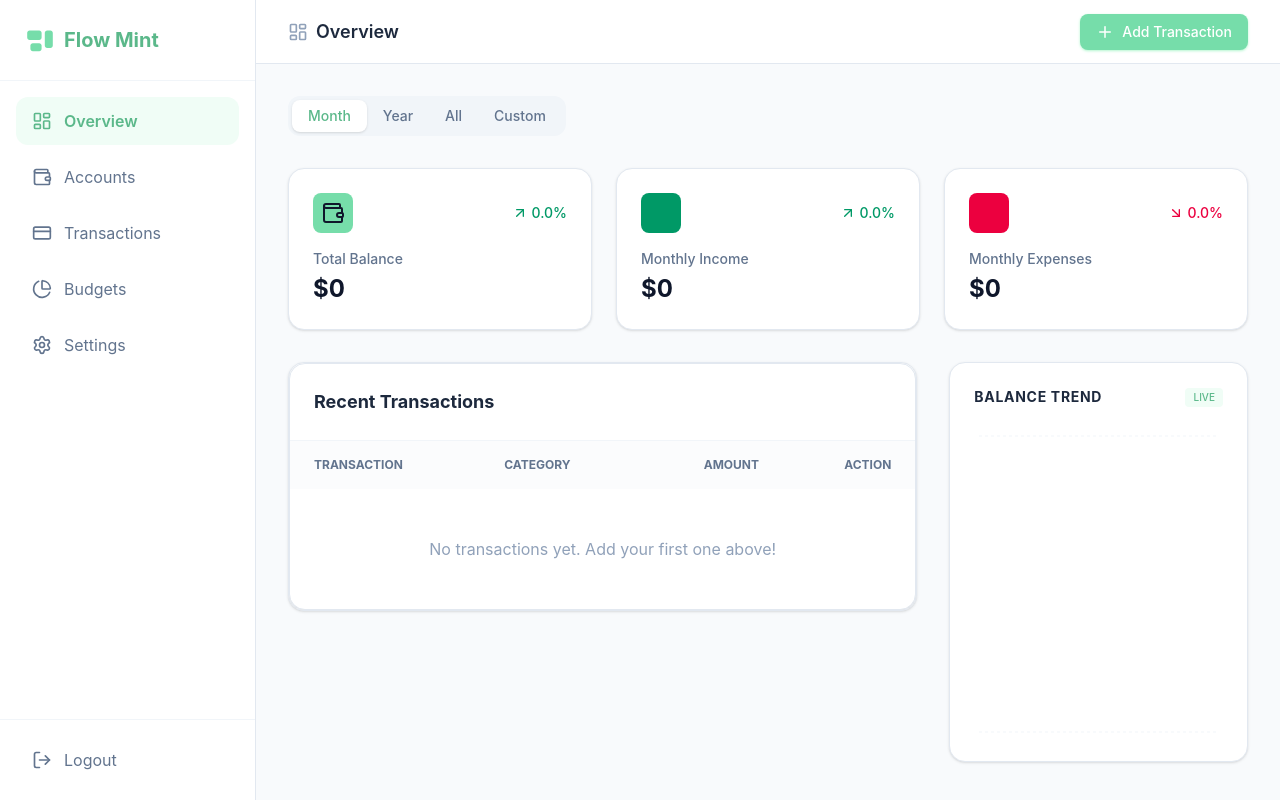
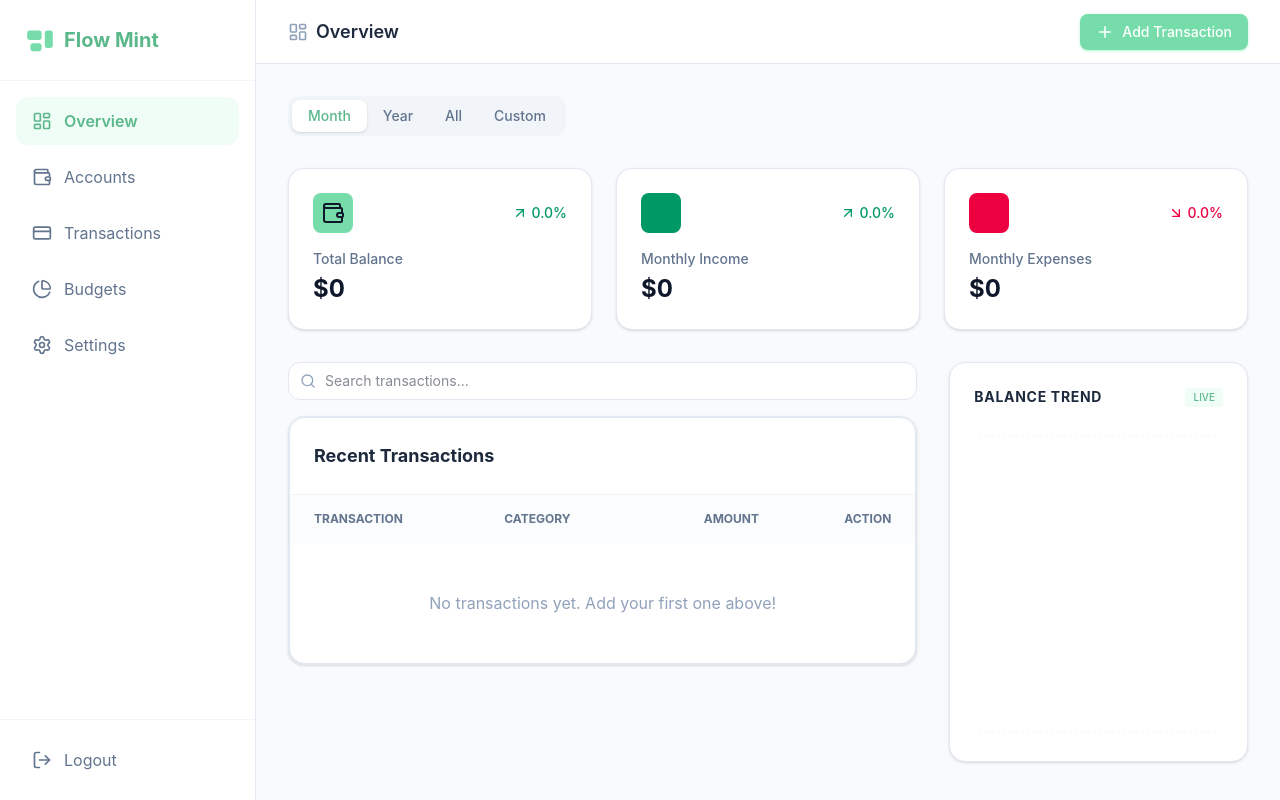
Before and after one commit to Palpatine0/FlowMint, a React (Vite) app in the folder web/: page / in a window 1280 px wide. Built offline with nearby package versions, Linux system fonts and the light colour scheme.

Commit message:
feat(transactions): add search by description

```diff
--- a/web/src/pages/Dashboard.tsx
+++ b/web/src/pages/Dashboard.tsx
@@ -1,4 +1,4 @@
-import { Wallet, TrendingUp, TrendingDown } from "lucide-react";
+import { Wallet, TrendingUp, TrendingDown, Search } from "lucide-react";
 import { StatCard } from "../components/ui/StatCard";
 import { TransactionList } from "../components/ui/TransactionList";
 import type { Transaction, DashboardStats } from "../types";
@@ -17,10 +17,13 @@ export function Dashboard({
   onDeleteTransaction,
 }: DashboardProps) {
   const [displayLimit, setDisplayLimit] = useState(5);
+  const [search, setSearch] = useState("");
 
-  const sortedTransactions = [...transactions].sort(
-    (a, b) => new Date(b.date).getTime() - new Date(a.date).getTime(),
-  );
+  const sortedTransactions = [...transactions]
+    .sort((a, b) => new Date(b.date).getTime() - new Date(a.date).getTime())
+    .filter((tx) =>
+      tx.description.toLowerCase().includes(search.toLowerCase()),
+    );
 
   const visibleTransactions = sortedTransactions.slice(0, displayLimit);
   const hasMore = displayLimit < sortedTransactions.length;
@@ -56,6 +59,20 @@ export function Dashboard({
 
       <div className="grid grid-cols-1 lg:grid-cols-3 gap-8 items-start">
         <div className="lg:col-span-2 space-y-4">
+          <div className="relative">
+            <Search
+              size={16}
+              className="absolute left-3 top-1/2 -translate-y-1/2 text-slate-400"
+            />
+            <input
+              type="text"
+              value={search}
+              onChange={(e) => { setSearch(e.target.value); setDisplayLimit(5); }}
+              placeholder="Search transactions..."
+              className="w-full pl-9 pr-4 py-2 border border-slate-200 rounded-xl text-sm outline-none focus:ring-2 focus:ring-primary-400 bg-white"
+            />
+          </div>
+
           <div className="bg-white rounded-2xl border border-slate-200 shadow-sm overflow-hidden">
             <TransactionList
               transactions={visibleTransactions}
```
